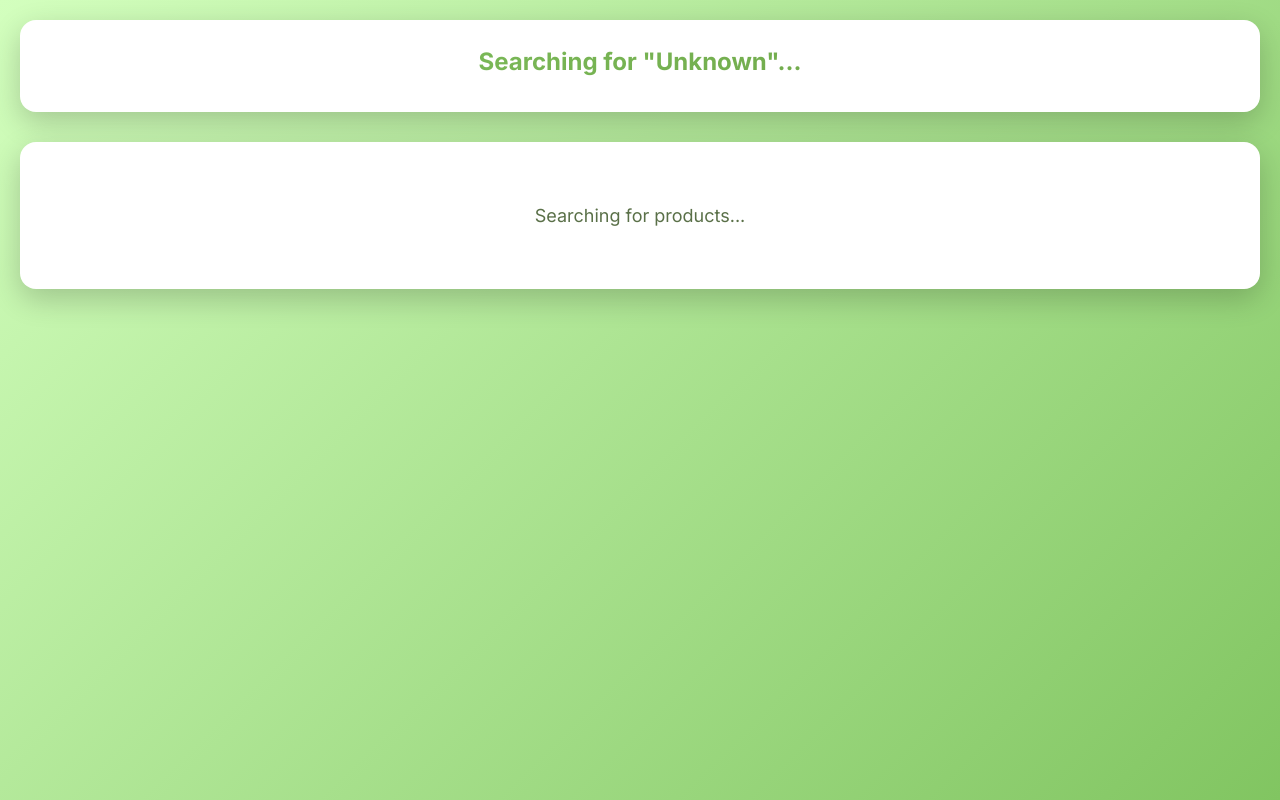
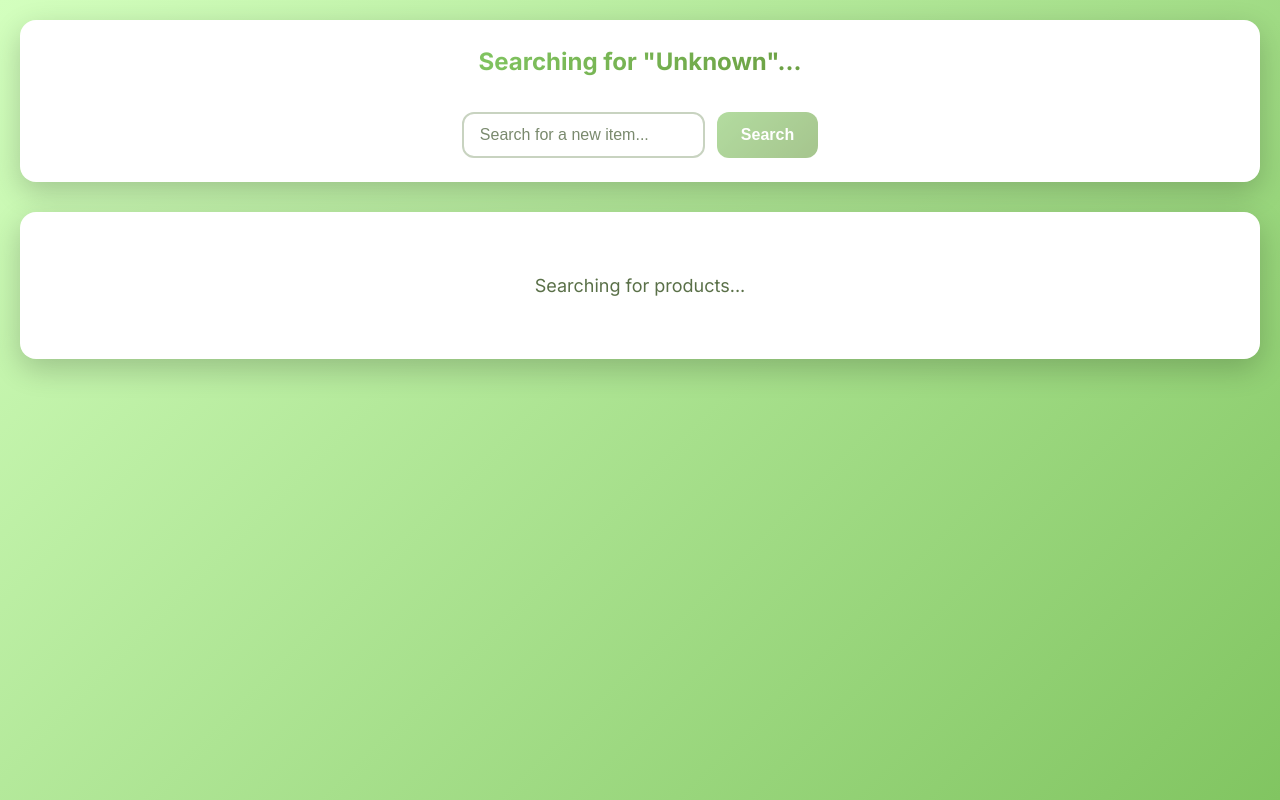
Before and after one commit to seamus-sloan/grocery-scraper, a browser extension: page results.html in a window 1280 px wide. Drawn offline with Linux system fonts and the light colour scheme.

Commit message:
feat:add search button to results page

```diff
--- a/results.html
+++ b/results.html
@@ -9,6 +9,12 @@
 <body>
   <div class="header">
     <h1 class="search-term" id="searchTerm">Loading...</h1>
+    <div class="new-search-section">
+      <div class="search-input-container">
+        <input type="text" id="newSearchTerm" placeholder="Search for a new item..." class="search-input">
+        <button id="newSearchBtn" class="search-btn">Search</button>
+      </div>
+    </div>
   </div>
 
   <div id="results" class="loading">
--- a/results.js
+++ b/results.js
@@ -143,8 +143,71 @@
     });
   }
 
+  function handleNewSearch() {
+    const searchInput = document.getElementById('newSearchTerm');
+    const searchBtn = document.getElementById('newSearchBtn');
+    const searchTerm = searchInput.value.trim();
+
+    if (!searchTerm) {
+      searchInput.focus();
+      return;
+    }
+
+    // Disable button and show loading state
+    searchBtn.disabled = true;
+    searchBtn.textContent = 'Searching...';
+    searchInput.disabled = true;
+
+    // Get current store settings from storage and start new search
+    chrome.storage.local.get(['storeSettings'], (result) => {
+      const settings = result.storeSettings || {};
+
+      // Send search message to background script
+      chrome.runtime.sendMessage({
+        action: 'search',
+        term: searchTerm,
+        settings: settings
+      });
+
+      // Update URL and reload page with new search term
+      const newUrl = `${window.location.pathname}?term=${encodeURIComponent(searchTerm)}`;
+      window.location.href = newUrl;
+    });
+  }
+
+  function initializeNewSearch() {
+    const searchInput = document.getElementById('newSearchTerm');
+    const searchBtn = document.getElementById('newSearchBtn');
+
+    if (!searchInput || !searchBtn) return;
+
+    // Handle button click
+    searchBtn.addEventListener('click', handleNewSearch);
+
+    // Handle Enter key in input
+    searchInput.addEventListener('keypress', (e) => {
+      if (e.key === 'Enter') {
+        e.preventDefault();
+        handleNewSearch();
+      }
+    });
+
+    // Handle input events for better UX
+    searchInput.addEventListener('input', (e) => {
+      const hasValue = e.target.value.trim().length > 0;
+      searchBtn.disabled = !hasValue;
+    });
+
+    // Initialize button state
+    searchBtn.disabled = true;
+  }
+
   // Initialize
   const { term } = getUrlParams();
   document.getElementById('searchTerm').textContent = `Searching for "${term}"...`;
+
+  // Initialize new search functionality
+  initializeNewSearch();
+
   pollForResults();
 })();
--- a/styles/results.css
+++ b/styles/results.css
@@ -13,6 +13,9 @@ body {
   padding: 24px;
   border-radius: 16px;
   box-shadow: 0 10px 30px var(--shadow-medium);
+  display: flex;
+  flex-direction: column;
+  align-items: center;
 }
 
 .search-term {
@@ -23,6 +26,70 @@ body {
   -webkit-background-clip: text;
   -webkit-text-fill-color: transparent;
   margin: 0;
+  text-align: center;
+}
+
+.new-search-section {
+  margin-top: 24px;
+  width: 100%;
+  display: flex;
+  justify-content: center;
+}
+
+.search-input-container {
+  display: flex;
+  max-width: 500px;
+  margin: 0 auto;
+  gap: 12px;
+}
+
+.search-input {
+  flex: 1;
+  padding: 12px 16px;
+  border: 2px solid var(--border-color);
+  border-radius: 12px;
+  font-size: 16px;
+  background: var(--white);
+  color: var(--text-primary);
+  transition: all 0.3s ease;
+}
+
+.search-input:focus {
+  outline: none;
+  border-color: var(--accent-color);
+  box-shadow: 0 0 0 3px rgba(59, 130, 246, 0.1);
+}
+
+.search-input::placeholder {
+  color: var(--text-light);
+}
+
+.search-btn {
+  padding: 12px 24px;
+  background: linear-gradient(135deg, var(--primary-dark) 0%, var(--accent-color) 100%);
+  color: var(--white);
+  border: none;
+  border-radius: 12px;
+  font-size: 16px;
+  font-weight: 600;
+  cursor: pointer;
+  transition: all 0.3s ease;
+  min-width: 100px;
+}
+
+.search-btn:hover {
+  transform: translateY(-2px);
+  box-shadow: 0 8px 20px rgba(59, 130, 246, 0.3);
+}
+
+.search-btn:active {
+  transform: translateY(0);
+}
+
+.search-btn:disabled {
+  opacity: 0.6;
+  cursor: not-allowed;
+  transform: none;
 }
 
 .stores-container {
```
